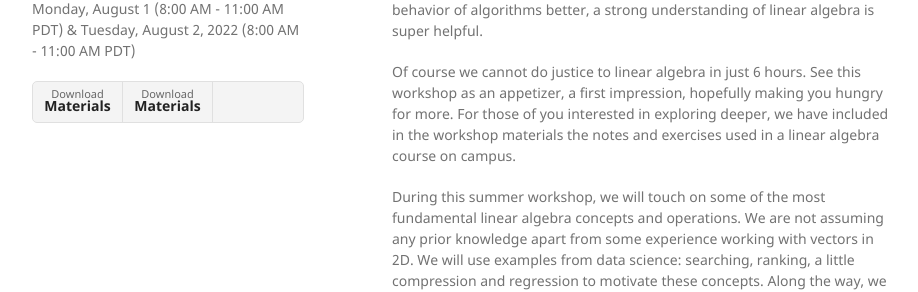
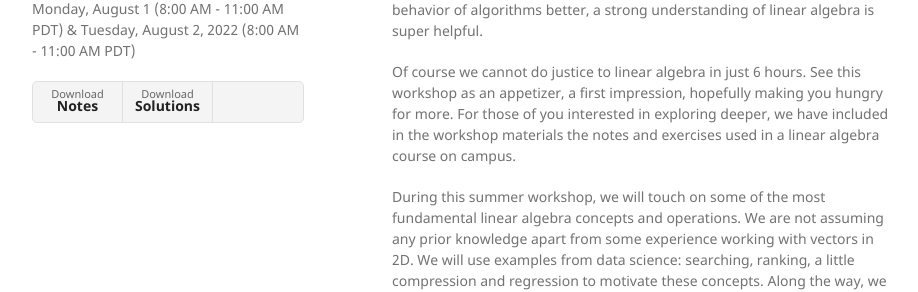
Before and after one commit to nsaad31/Linear_Algebra_ICME_Workshops_2023, a Jekyll site: the page built from index.md, in a window 1280 px wide. Shown: the part 236-528 px from the top of the page, without its empty margins (178-1096 px from the left). Built offline with Jekyll 4.4.1, drawn with Linux system fonts in a browser that asks for light colours; our own code applies the rules of GitHub Pages for plain Markdown files.

Commit message:
Update default.html

```diff
--- a/_layouts/default.html
+++ b/_layouts/default.html
@@ -32,8 +32,8 @@
 
         {% if site.show_downloads %}
         <ul class="downloads">
-          <li><a href="{{ "/docs/MatrixComputationsIntroBook.pdf" | relative_url }}"> Download <strong>Materials</strong></a></li>
-          <li><a href="{{ "/docs/MatrixComputationsAnswerstoEvennumberedQuestions.pdf" | relative_url }}"> Download <strong>Materials</strong></a></li>
+          <li><a href="{{ "/docs/MatrixComputationsIntroBook.pdf" | relative_url }}"> Download <strong>Notes</strong></a></li>
+          <li><a href="{{ "/docs/MatrixComputationsAnswerstoEvennumberedQuestions.pdf" | relative_url }}"> Download <strong>Solutions</strong></a></li>
         </ul>
         {% endif %}
       </header>
```
